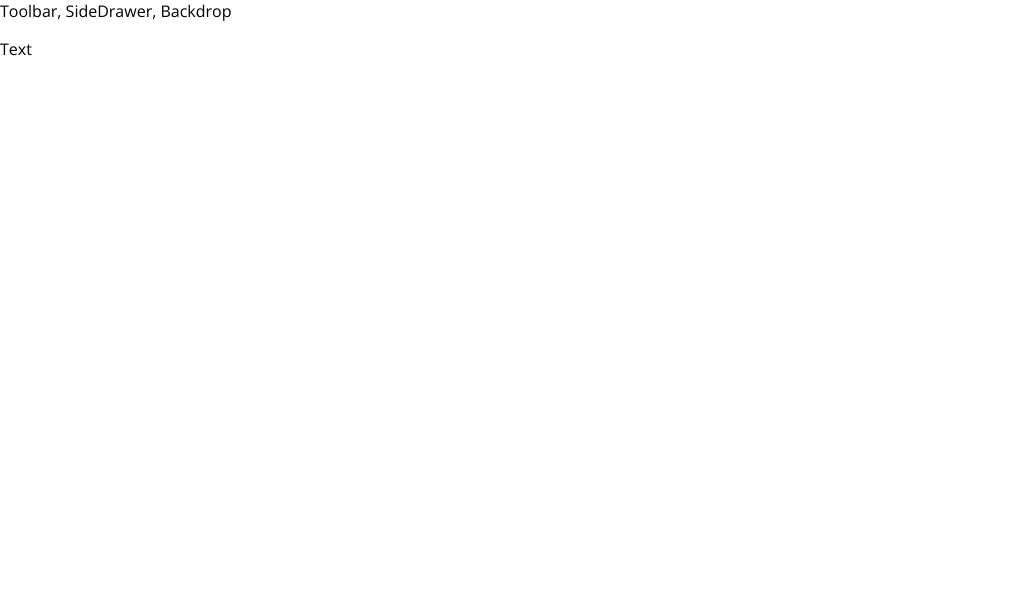
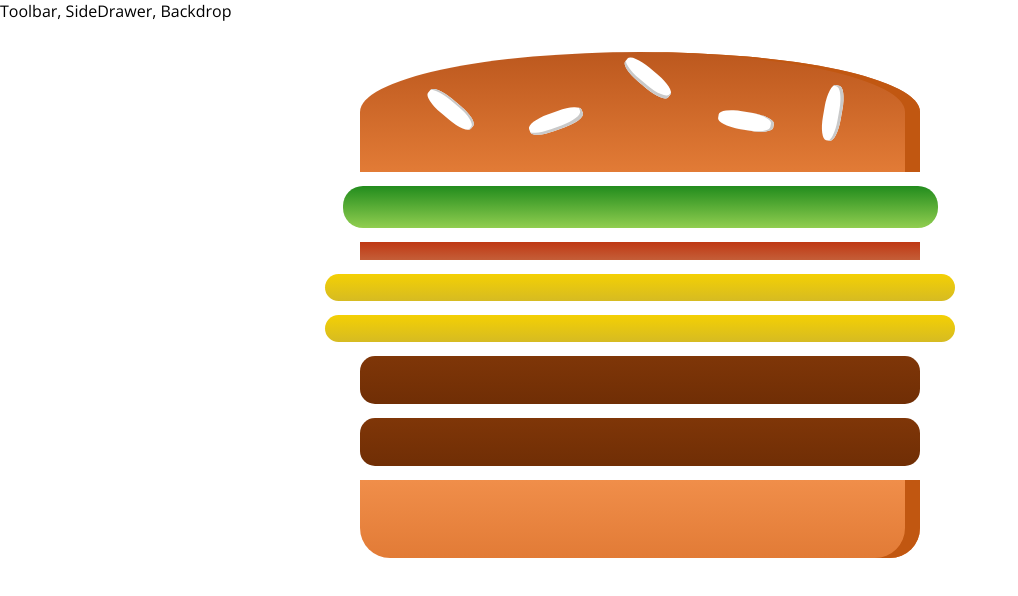
Before and after one commit to franjaviersans/ReactUdemyCourse, a React app in the folder BurgerBuilder/: page / in a window 1280 px wide. Shown: the top 596 px of the page, without its empty margins (0-1018 px from the left). Built offline with nearby package versions, Linux system fonts and the light colour scheme.

Commit message:
Adding props and creating first burger with ingredients

```diff
--- a/BurgerBuilder/package.json
+++ b/BurgerBuilder/package.json
@@ -31,6 +31,7 @@
     "postcss-flexbugs-fixes": "3.2.0",
     "postcss-loader": "2.0.8",
     "promise": "8.0.1",
+    "prop-types": "^15.6.1",
     "raf": "3.4.0",
     "react": "^16.4.0",
     "react-dev-utils": "^5.0.1",
--- a/BurgerBuilder/src/App.js
+++ b/BurgerBuilder/src/App.js
@@ -1,13 +1,15 @@
 import React, { Component } from 'react';
 
 import Layout from './components/Layout/Layout'
+import BurgerBuilder from './containers/BurgerBuilder/BurgerBuilder'
+
 
 class App extends Component {
   render() {
     return (
       <div >
         <Layout>
-          <p>Text</p>
+          <BurgerBuilder />
         </Layout>
       </div>
     );
--- /dev/null
+++ b/BurgerBuilder/src/components/Burger/Burger.css
@@ -0,0 +1,33 @@
+.Burger {
+	width: 100%;
+	margin: auto;
+	height: 250px;
+	overflow: auto;
+	text-align:center;
+	font-width: bold;
+	font-size: 1.2rem;
+}
+
+
+@media (min-width: 500px) and (min-height: 400px){
+	.Burger {
+		width: 350px;
+		height: 300px;
+	}
+}
+
+
+@media (min-width: 500px) and (min-height: 401px){
+	.Burger {
+		width: 450px;
+		height: 400px;
+	}
+}
+
+
+@media (min-width: 1000px) and (min-height: 700px){
+	.Burger {
+		width: 700px;
+		height: 600px;
+	}
+}
--- /dev/null
+++ b/BurgerBuilder/src/components/Burger/Burger.js
@@ -0,0 +1,26 @@
+import React from 'react';
+
+import classes from './Burger.css';
+import BurgerIngredient from './BurgerIngredient/BurgerIngredient';
+
+
+const burger = (props) => {
+	//transform the engredients into an array of BurgerIngredients
+	const transformedIngredients = Object.keys(props.ingredients)
+		.map( igKey => {
+			return [...Array(props.ingredients[igKey])].map( (_, i) => {
+				return <BurgerIngredient key={igKey + i} type={igKey} />
+			});
+		});
+
+	//always draw top and bottom
+	return (
+		<div className={classes.Burger}>
+			<BurgerIngredient type='bread-top' />
+			{transformedIngredients}
+			<BurgerIngredient type='bread-bottom' />
+		</div>
+	);
+};
+
+export default burger;
--- /dev/null
+++ b/BurgerBuilder/src/components/Burger/BurgerIngredient/BurgerIngredient.css
@@ -0,0 +1,113 @@
+.BreadBottom {
+    height: 13%;
+    width: 80%;
+    background: linear-gradient(#F08E4A, #e27b36);
+    border-radius: 0 0 30px 30px;
+    box-shadow: inset -15px 0 #c15711;
+    margin: 2% auto;
+}
+
+.BreadTop {
+    height: 20%;
+    width: 80%;
+    background: linear-gradient(#bc581e, #e27b36);
+    border-radius: 50% 50% 0 0;
+    box-shadow: inset -15px 0 #c15711;
+    margin: 2% auto;
+    position: relative;
+}
+
+.Seeds1 {
+    width: 10%;
+    height: 15%;
+    position: absolute;
+    background-color: white;
+    left: 30%;
+    top: 50%;
+    border-radius: 40%;
+    transform: rotate(-20deg);
+    box-shadow: inset -2px -3px #c9c9c9;
+}
+
+.Seeds1:after {
+    content: "";
+    width: 100%;
+    height: 100%;
+    position: absolute;
+    background-color: white;
+    left: -170%;
+    top: -260%;
+    border-radius: 40%;
+    transform: rotate(60deg);
+    box-shadow: inset -1px 2px #c9c9c9;
+  }
+
+.Seeds1:before {
+    content: "";
+    width: 100%;
+    height: 100%;
+    position: absolute;
+    background-color: white;
+    left: 180%;
+    top: -50%;
+    border-radius: 40%;
+    transform: rotate(60deg);
+    box-shadow: inset -1px -3px #c9c9c9;
+  }
+
+  .Seeds2 {
+    width: 10%;
+    height: 15%;
+    position: absolute;
+    background-color: white;
+    left: 64%;
+    top: 50%;
+    border-radius: 40%;
+    transform: rotate(10deg);
+    box-shadow: inset -3px 0 #c9c9c9;
+  }
+
+  .Seeds2:before {
+    content: "";
+    width: 100%;
+    height: 100%;
+    position: absolute;
+    background-color: white;
+    left: 150%;
+    top: -130%;
+    border-radius: 40%;
+    transform: rotate(90deg);
+    box-shadow: inset 1px 3px #c9c9c9;
+  }
+
+
+.Meat {
+    width: 80%;
+    height: 8%;
+    background: linear-gradient(#7f3608, #702e05);
+    margin: 2% auto;
+    border-radius: 15px;
+}
+
+.Cheese {
+    width: 90%;
+    height: 4.5%;
+    margin: 2% auto;
+    background: linear-gradient(#f4d004, #d6bb22);
+    border-radius: 20px;
+}
+
+.Salad {
+    width: 85%;
+    height: 7%;
+    margin: 2% auto;
+    background: linear-gradient(#228c1d, #91ce50);
+    border-radius: 20px;
+}
+
+.Bacon {
+    width: 80%;
+    height: 3%;
+    background: linear-gradient(#bf3813, #c45e38);
+    margin: 2% auto;
+}
--- /dev/null
+++ b/BurgerBuilder/src/components/Burger/BurgerIngredient/BurgerIngredient.js
@@ -0,0 +1,50 @@
+import React, { Component } from 'react';
+import PropTypes from 'prop-types';
+
+import classes from './BurgerIngredient.css';
+
+class BurgerIngredient extends Component{
+
+	render () {
+		let ingredient = null;
+
+		switch(this.props.type) {
+			case ('bread-bottom'):
+				ingredient = <div className={classes.BreadBottom}> </div>;
+				break;
+			case ('bread-top'):
+				ingredient = (
+					<div className={classes.BreadTop}>
+						<div className={classes.Seeds1}></div>
+						<div className={classes.Seeds2}></div>
+					</div>
+					);
+				break;
+			case ('meat'):
+				ingredient = <div className={classes.Meat}> </div>;
+				break;
+			case ('cheese'):
+				ingredient = <div className={classes.Cheese}> </div>;
+				break;
+			case ('salad'):
+				ingredient = <div className={classes.Salad}> </div>;
+				break;
+			case ('bacon'):
+				ingredient = <div className={classes.Bacon}> </div>;
+				break;
+			default:
+				ingredient = null;
+		}
+
+		return ingredient;
+	}
+};
+
+
+//show types of props
+BurgerIngredient.propTypes = {
+	type: PropTypes.string.isRequired,
+};
+
+
+export default BurgerIngredient;
--- /dev/null
+++ b/BurgerBuilder/src/components/Layout/Layout.css
@@ -0,0 +1,3 @@
+.Content {
+	margin-top: 16px;
+}
--- a/BurgerBuilder/src/components/Layout/Layout.js
+++ b/BurgerBuilder/src/components/Layout/Layout.js
@@ -1,11 +1,12 @@
 import React from 'react';
 
 import Aux from '../../hoc/AuxHOC';
+import classes from './Layout.css';
 
 const layout = (props) =>(
 	<Aux>
 		<div>Toolbar, SideDrawer, Backdrop</div>
-		<main>
+		<main className={classes.Content} >
 			{props.children}
 		</main>
 	</Aux>
--- /dev/null
+++ b/BurgerBuilder/src/containers/BurgerBuilder/BurgerBuilder.js
@@ -0,0 +1,31 @@
+import React, {Component } from 'react';
+
+import Aux from '../../hoc/AuxHOC';
+import Burger from '../../components/Burger/Burger'
+
+class BurgerBuilder extends Component{
+
+	/*constructor(props){
+		super(props);
+		this.state = {...}
+	};*/
+
+	state = {
+		ingredients: {
+			salad: 1,
+			bacon: 1,
+			cheese: 2,
+			meat: 2
+		}
+	}
+
+	render () {
+		return (
+			<Aux>
+				<Burger ingredients={this.state.ingredients}/>
+			</Aux>
+		);
+	}
+}
+
+export default BurgerBuilder;
```
Also changed, not shown: 1 other file (tests, documents, lock files or other folders).
